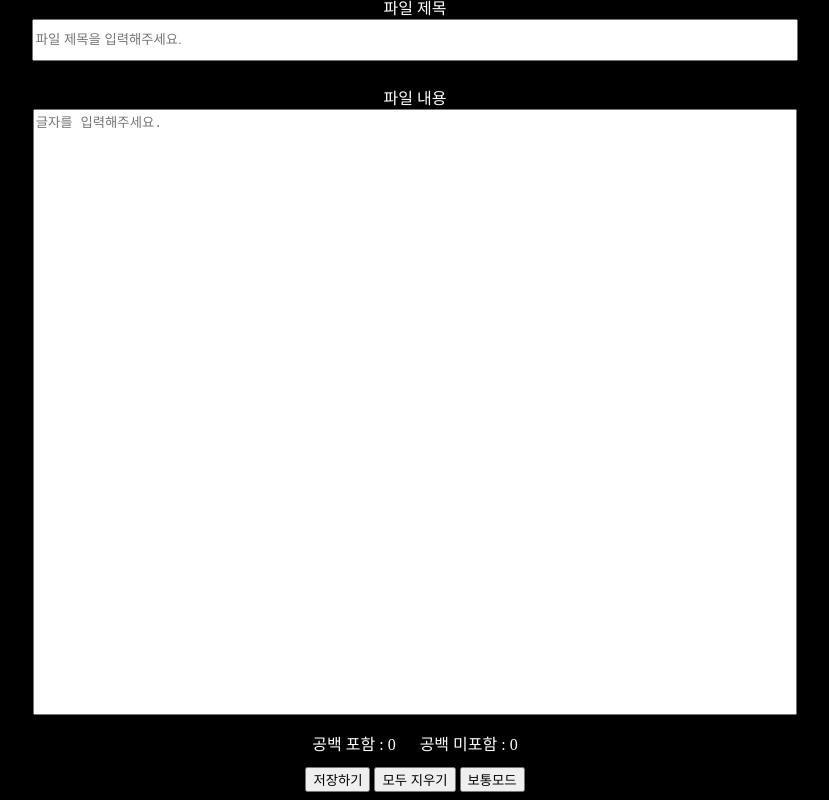
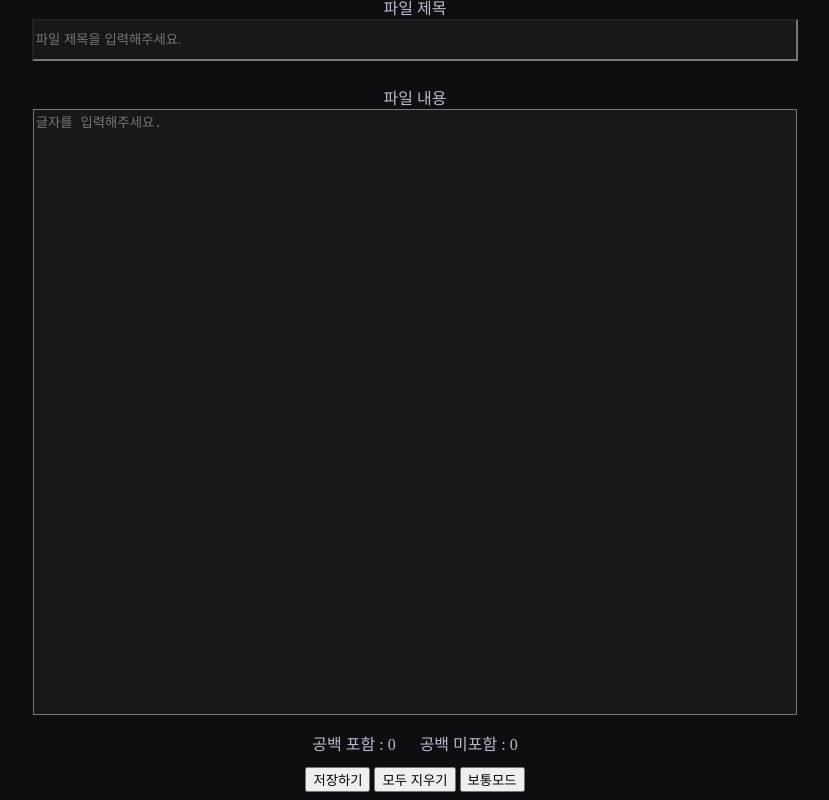
Before and after one commit to vuevus/count_str, a website built with Parcel: page index.html in a window 1280 px wide. Both pictures are taken after a click on the button "보통모드". Shown: the part 80-880 px from the top of the page, without its empty margins (225-1054 px from the left). Built offline with nearby package versions, Linux system fonts and the light colour scheme.

Commit message:
야간모드 색상

```diff
--- a/main.scss
+++ b/main.scss
@@ -1,8 +1,16 @@
 body {
   text-align: center;
   &.darkMode {
-    background-color: black;
-    color: white;
+    background-color: rgb(14, 14, 17);
+    color: rgb(188, 184, 199);
+    #input_name {
+      background-color: rgb(24, 24, 27);
+      color: rgb(181, 176, 197);
+    }
+    #input_content {
+      background-color: rgb(24, 24, 27);
+      color: rgb(181, 176, 197);
+    }
   }
 }
 input {
```
Also changed, not shown: README.md.
